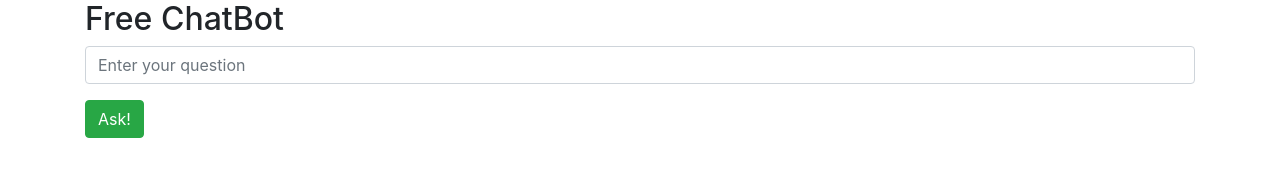
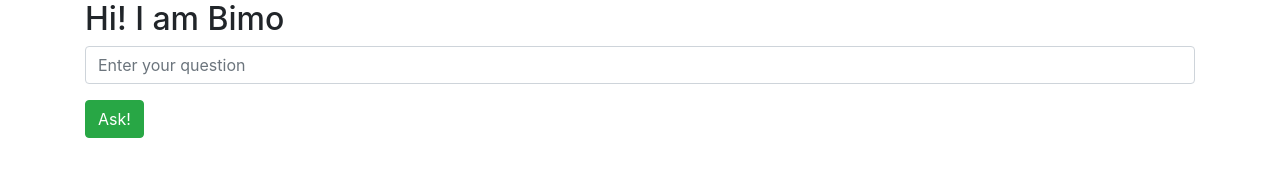
Before and after one commit to Joy097/AI, a plain HTML site: page index.html in a window 1280 px wide. Drawn offline with nearby package versions, Linux system fonts and the light colour scheme.

Commit message:
Update index.html

```diff
--- a/index.html
+++ b/index.html
@@ -31,7 +31,7 @@
 	</head>
 	<body>
 		<div class="container">
-			<h2>Free ChatBot</h2>
+			<h2>Hi! I am Bimo</h2>
 			<div class="form-group">
 				<input
 					type="text"
```
